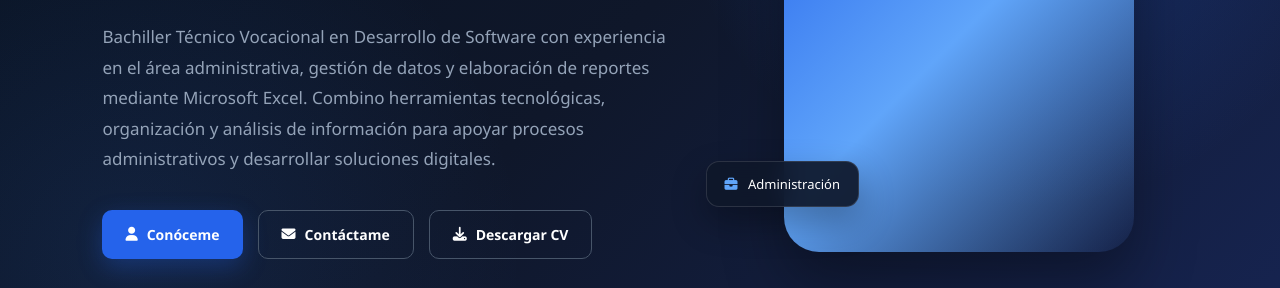
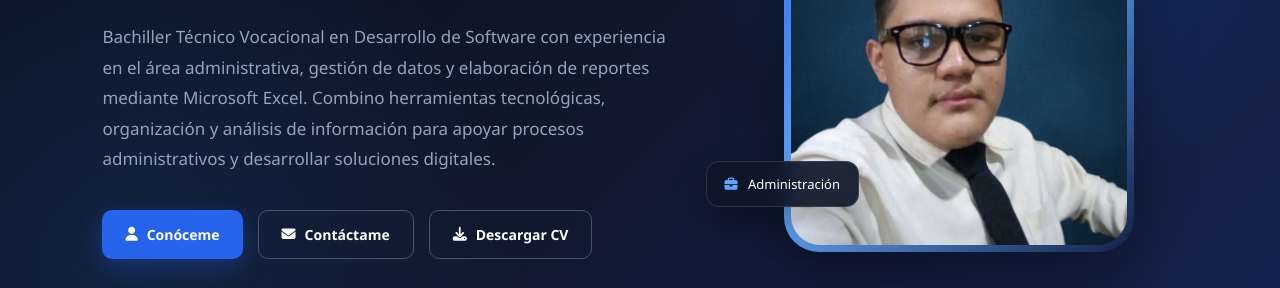
Before and after one commit to David8701xm/David8701xm.github.io, a plain HTML site: page index.html in a window 1280 px wide. Shown: the part 384-672 px from the top of the page. Drawn offline with Linux system fonts and the light colour scheme.

Commit message:
Update index.html

```diff
--- a/index.html
+++ b/index.html
@@ -1648,7 +1648,7 @@ content="website">
         <div class="foto-contenedor">
 
             <img
-                src="Foto_David.jpg"
+                src="Foto_David.jpeg"
                 alt="Fotografía de David Zeceña">
 
         </div>
```
